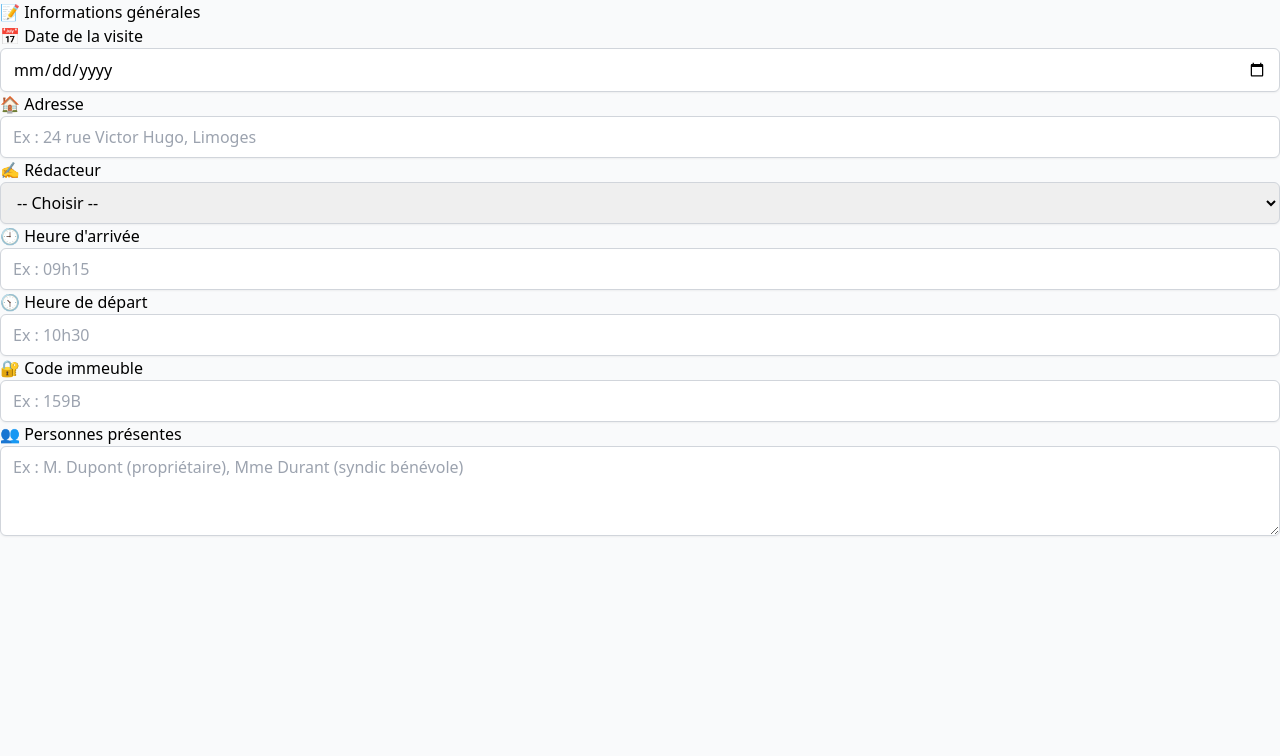
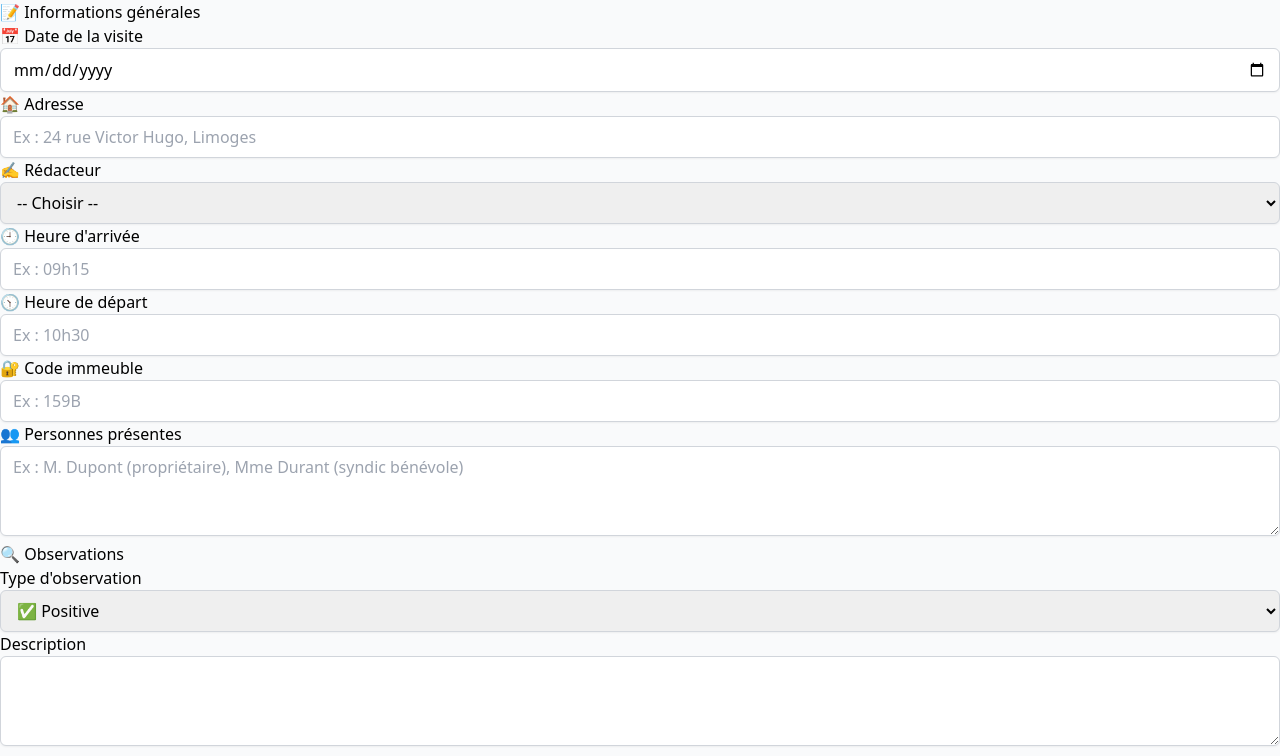
Before and after one commit to SamKTA/rapport-copro-orpi, a Next.js app: page / in a window 1280 px wide. Shown: the top 756 px of the page. Built offline with nearby package versions, Linux system fonts and the light colour scheme.

Commit message:
Update page.tsx

```diff
--- a/app/page.tsx
+++ b/app/page.tsx
@@ -1,9 +1,11 @@
 import VisitForm from '../components/VisitForm'
+import ObservationForm from '../components/ObservationForm'
 
 export default function Home() {
   return (
-    <main className="min-h-screen bg-gray-50">
+    <main className="min-h-screen bg-gray-50 pb-20">
       <VisitForm />
+      <ObservationForm />
     </main>
   )
 }
```
